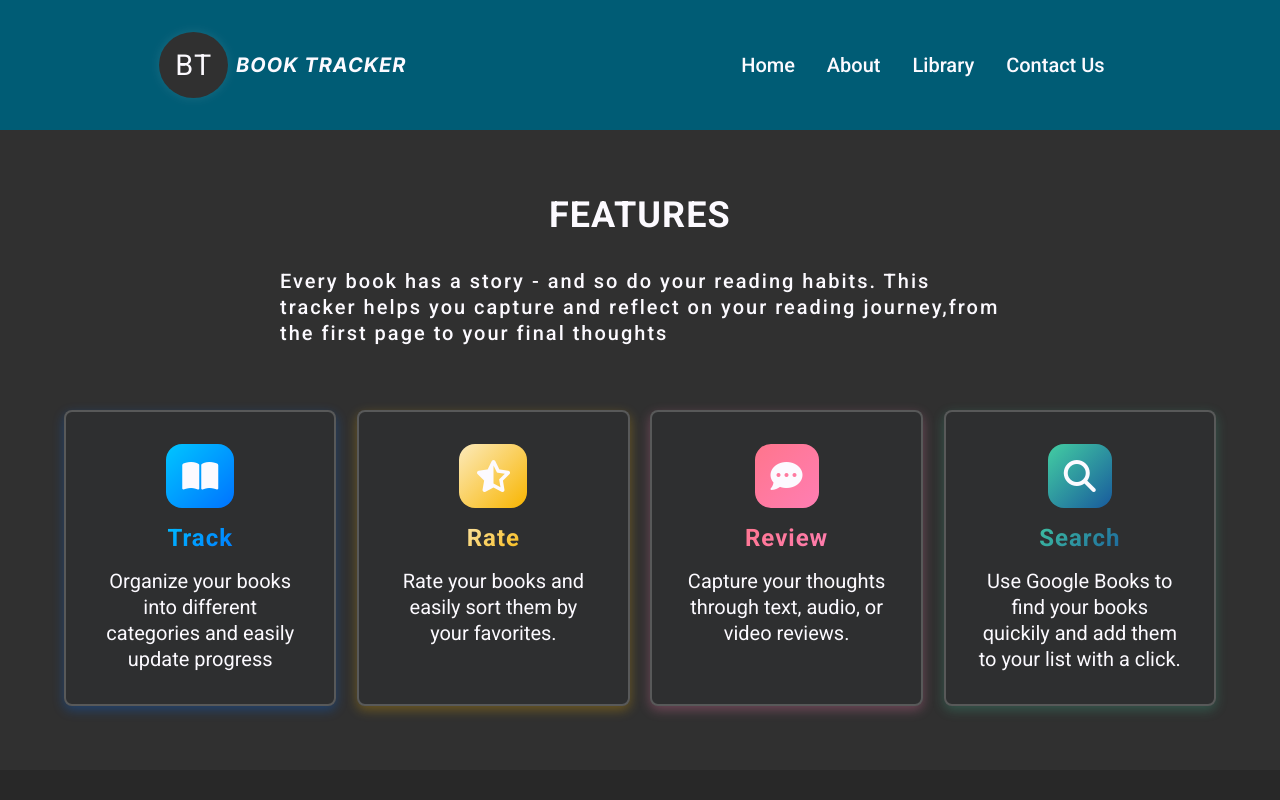
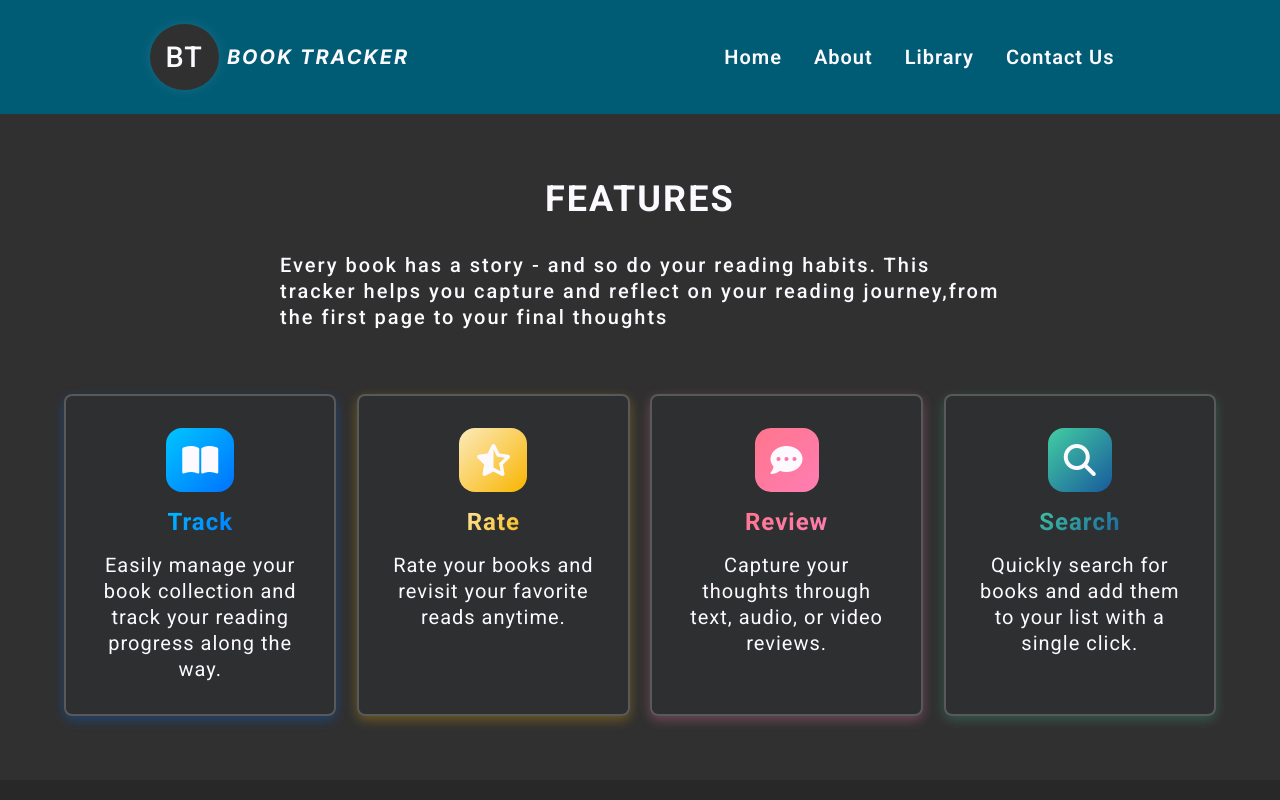
Before and after one commit to Binkybinx/BookTracker, a plain HTML site: page index.html in a window 1280 px wide. Shown: the top 800 px of the page. Drawn offline with Linux system fonts and the light colour scheme.

Commit message:
add box-shadow,change fonts

```diff
--- a/index.html
+++ b/index.html
@@ -45,8 +45,7 @@
             </div>
             <h3 class="feature-title track-title">Track</h3>
             <p>
-              Organize your books into different categories and easily update
-              progress
+              Easily manage your book collection and track your reading progress along the way.
             </p>
           </article>
           <article class="feature-card rate-card animate">
@@ -57,7 +56,7 @@
               ></i>
             </div>
             <h3 class="feature-title rate-title">Rate</h3>
-            <p>Rate your books and easily sort them by your favorites.</p>
+            <p>Rate your books and revisit your favorite reads anytime.</p>
           </article>
           <article class="feature-card review-card animate">
             <div class="feature-icon review-icon">
@@ -75,8 +74,7 @@
             </div>
             <h3 class="feature-title search-title">Search</h3>
             <p>
-              Use Google Books to find your books quickily and add them to your
-              list with a click.
+              Quickly search for books and add them to your list with a single click.
             </p>
           </article>
         </div>
--- a/style.css
+++ b/style.css
@@ -86,6 +86,7 @@
     0 0 0.25em rgba(0, 127, 186, 0.3);
   --primary-btn-hover-box-shadow: 0 0.1875em 0.625em rgba(0, 0, 0, 0.25),
     0 0 0.375em rgba(0, 127, 186, 0.4);
+    --library-container-box-shadow: 0 0.25em 0.75em rgba(0, 0, 0, 0.3);
 }
 
 *,
@@ -121,7 +122,7 @@ body {
   justify-content: space-around;
   align-items: center;
   color: var(--light-text);
-  padding: var(--spacing-md) 0;
+  padding: var(--spacing-sm) 0;
   flex-wrap: wrap;
 }
 
@@ -129,6 +130,7 @@ body {
   display: flex;
   justify-content: center;
   align-items: center;
+  padding: var(--spacing-xs) 0;
 }
 
 .navbar .logo p {
@@ -138,13 +140,14 @@ body {
   background-color: var(--bg-about);
   letter-spacing: var(--letter-spacing-sm);
   box-shadow: var(--logo-box-shadow);
+  font-weight: var(--font-weight-medium);
 }
 
 .company-details h1 {
   font-size: var(--font-size-sm);
   margin-left: var(--spacing-xs);
   font-family: var(--heading-font);
-  letter-spacing: var(--letter-spacing-sm);
+  letter-spacing: var(--letter-spacing-md);
   font-style: italic;
   font-weight: var(--font-weight-bold);
   text-transform: uppercase;
@@ -165,8 +168,9 @@ body {
   text-decoration: none;
   font-size: var(--font-size-sm);
   color: var(--light-text);
-  font-weight: var(--font-weight-medium);
+  font-weight: var(--font-weight-semibold);
   transition: color 0.25s ease;
+  letter-spacing: var(--letter-spacing-sm);
 }
 
 .navbar .menu a:hover {
@@ -177,7 +181,7 @@ body {
 main {
   width: 100%;
   position: absolute;
-  top: 8.125em;
+  top: 7.15em;
 }
 /* About Section */
 
@@ -195,7 +199,7 @@ main {
 .section-heading {
   font-size: var(--font-size-xxl);
   font-weight: var(--font-weight-bold);
-  letter-spacing: var(--letter-spacing-sm);
+  letter-spacing: var(--letter-spacing-md);
   text-transform: uppercase;
   margin: var(--spacing-xl) 0 var(--spacing-md) 0;
   animation: scaleFade 0.8s ease-in forwards;
@@ -348,6 +352,7 @@ main {
 .feature-container .feature-card p {
   font-size: var(--font-size-sm);
   line-height: var(--line-height-sm);
+  letter-spacing: var(--letter-spacing-sm);
 }
 
 /* Library Section */
@@ -361,6 +366,7 @@ main {
   justify-content: center;
   align-items: center;
   padding: 0 var(--spacing-md);
+
 }
 
 .library-section .library-actions {
@@ -392,6 +398,8 @@ main {
 .library-section .library-container {
   background-color: var(--bg-book-section);
   padding: var(--spacing-lg);
+    border-radius: var(--border-radius-md);
+    box-shadow: var(--library-container-box-shadow);
 }
 
 .library-container .library-controls {
@@ -454,7 +462,6 @@ main {
   border-bottom: 2px solid var(--color-accent);
   border-radius: var(--border-radius-sm);
   background-color: var(--tabs-hover-bg-color);
-  font-weight: var(--font-weight-bold);
 }
 
 .library-controls .library-filters {
```
